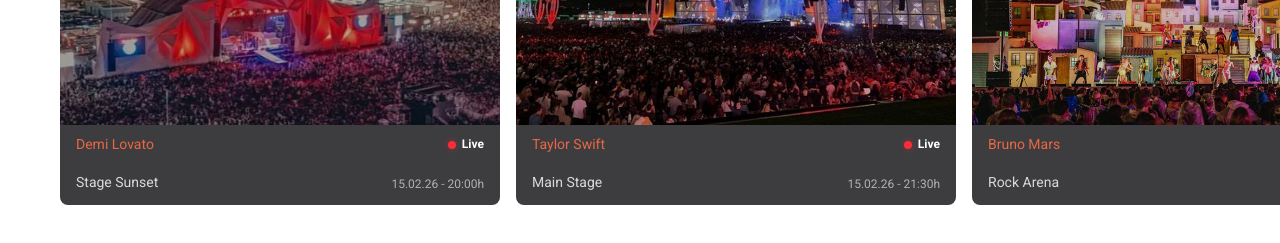
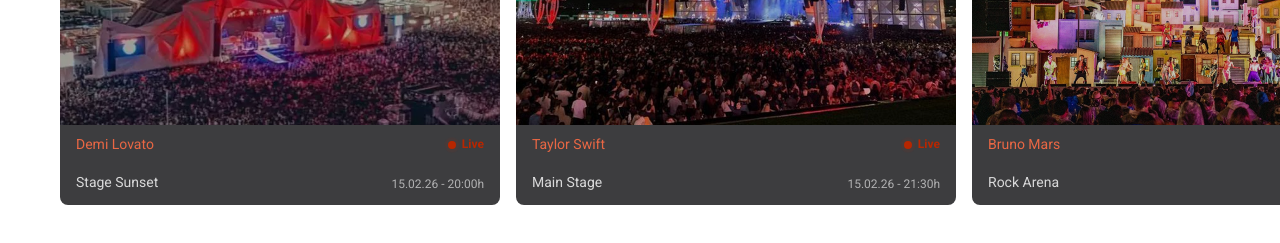
Before and after one commit to joctansilva/fe-next-teste-watch-brasil, a Next.js app: page / in a window 1280 px wide. Shown: the part 2140-2383 px from the top of the page. Built offline with nearby package versions, Linux system fonts and the light colour scheme; a web font is replaced by a local one.

Commit message:
criação do componente de paginação e livetag

```diff
--- a/components/ui/CtaBanner/CtaBanner.tsx
+++ b/components/ui/CtaBanner/CtaBanner.tsx
@@ -4,6 +4,7 @@
 import { ArrowRight } from "lucide-react";
 
 import { cn } from "@/lib/utils";
+import { Pagination } from "@/components/ui";
 import { useCtaBanner } from "./useCtaBanner";
 import type { CtaBannerProps } from "./CtaBanner.types";
 
@@ -65,20 +66,12 @@
       ))}
 
       {showPagination && (
-        <div className="absolute bottom-0 left-0 right-0 flex h-[8%] items-center justify-center gap-2 bg-white">
-          {slides.map((_, index) => (
-            <button
-              key={index}
-              onClick={() => goToSlide(index)}
-              className={cn(
-                "h-2 w-2 rounded-full transition-all",
-                currentSlide === index
-                  ? "bg-primary opacity-100 w-3 h-3"
-                  : "bg-primary opacity-40 hover:opacity-60 w-2 h-2"
-              )}
-              aria-label={`Ir para slide ${index + 1}`}
-            />
-          ))}
+        <div className="absolute bottom-0 left-0 right-0 flex h-[8%] items-center justify-center bg-white">
+          <Pagination
+            totalSlides={slides.length}
+            currentSlide={currentSlide}
+            onSlideChange={goToSlide}
+          />
         </div>
       )}
     </div>
--- a/components/ui/LiveCard/LiveCard.tsx
+++ b/components/ui/LiveCard/LiveCard.tsx
@@ -3,7 +3,7 @@
 import { Play, Plus } from "lucide-react";
 
 import { cn } from "@/lib/utils";
-import { Text, Button } from "@/components/ui";
+import { Text, Button, LiveTag } from "@/components/ui";
 import { liveCardVariants } from "./LiveCard.variants";
 import type { LiveCardProps } from "./LiveCard.types";
 
@@ -21,7 +21,7 @@
       className,
       ...props
     },
-    ref
+    ref,
   ) => {
     return (
       <div
@@ -29,7 +29,7 @@
         className={cn(
           liveCardVariants({ shape, size }),
           "flex flex-col",
-          className
+          className,
         )}
         {...props}
       >
@@ -91,17 +91,7 @@
           </div>
 
           <div className="flex flex-col items-end gap-6">
-            {isLive && (
-              <div className="flex items-center gap-1.5">
-                <div className="relative flex h-2 w-2">
-                  <span className="absolute inline-flex h-full w-full animate-ping rounded-full bg-red-500 opacity-75" />
-                  <span className="relative inline-flex h-2 w-2 rounded-full bg-red-500" />
-                </div>
-                <Text variant="small" className="font-semibold text-white">
-                  Live
-                </Text>
-              </div>
-            )}
+            {isLive && <LiveTag />}
 
             <Text variant="small" className="text-white/60">
               {dateTime}
@@ -110,7 +100,7 @@
         </div>
       </div>
     );
-  }
+  },
 );
 
 LiveCard.displayName = "LiveCard";
--- /dev/null
+++ b/components/ui/LiveTag/LiveTag.tsx
@@ -0,0 +1,27 @@
+import { forwardRef } from "react";
+
+import { cn } from "@/lib/utils";
+import { Text } from "@/components/ui";
+import type { LiveTagProps } from "./LiveTag.types";
+
+export const LiveTag = forwardRef<HTMLDivElement, LiveTagProps>(
+  ({ text = "Live", className, ...props }, ref) => {
+    return (
+      <div
+        ref={ref}
+        className={cn("flex items-center gap-1.5", className)}
+        {...props}
+      >
+        <div className="relative flex h-2 w-2">
+          <span className="absolute inline-flex h-full w-full animate-ping rounded-full bg-primary-hover opacity-75" />
+          <span className="relative inline-flex h-2 w-2 rounded-full bg-primary-hover" />
+        </div>
+        <Text variant="small" className="font-semibold text-primary-hover">
+          {text}
+        </Text>
+      </div>
+    );
+  }
+);
+
+LiveTag.displayName = "LiveTag";
--- /dev/null
+++ b/components/ui/LiveTag/index.ts
@@ -0,0 +1,2 @@
+export { LiveTag } from "./LiveTag";
+export type { LiveTagProps } from "./LiveTag.types";
--- /dev/null
+++ b/components/ui/Pagination/Pagination.tsx
@@ -0,0 +1,33 @@
+import { forwardRef } from "react";
+
+import { cn } from "@/lib/utils";
+import type { PaginationProps } from "./Pagination.types";
+
+export const Pagination = forwardRef<HTMLDivElement, PaginationProps>(
+  ({ totalSlides, currentSlide, onSlideChange, className, ...props }, ref) => {
+    return (
+      <div
+        ref={ref}
+        className={cn("flex items-center justify-center gap-2", className)}
+        {...props}
+      >
+        {Array.from({ length: totalSlides }).map((_, index) => (
+          <button
+            key={index}
+            onClick={() => onSlideChange(index)}
+            className={cn(
+              "rounded-full transition-all",
+              currentSlide === index
+                ? "bg-primary opacity-100 w-3 h-3"
+                : "bg-primary opacity-40 hover:opacity-60 w-2 h-2"
+            )}
+            aria-label={`Ir para slide ${index + 1}`}
+            aria-current={currentSlide === index ? "true" : "false"}
+          />
+        ))}
+      </div>
+    );
+  }
+);
+
+Pagination.displayName = "Pagination";
--- /dev/null
+++ b/components/ui/Pagination/index.ts
@@ -0,0 +1,2 @@
+export { Pagination } from "./Pagination";
+export type { PaginationProps } from "./Pagination.types";
--- a/components/ui/index.ts
+++ b/components/ui/index.ts
@@ -13,6 +13,9 @@
 
 export { LiveCard } from "./LiveCard";
 export type { LiveCardProps } from "./LiveCard";
+
+export { LiveTag } from "./LiveTag";
+export type { LiveTagProps } from "./LiveTag";
 
 export { Badge } from "./Badge";
 export type { BadgeProps } from "./Badge";
@@ -30,3 +33,6 @@
 
 export { Icon } from "./Icon";
 export type { IconProps } from "./Icon";
+
+export { Pagination } from "./Pagination";
+export type { PaginationProps } from "./Pagination";
```
Also changed, not shown: components/ui/LiveTag/LiveTag.types.ts (added, +17 -0 lines), components/ui/Pagination/Pagination.types.ts (added, +26 -0 lines), 1 other file (tests, documents, lock files or other folders).
